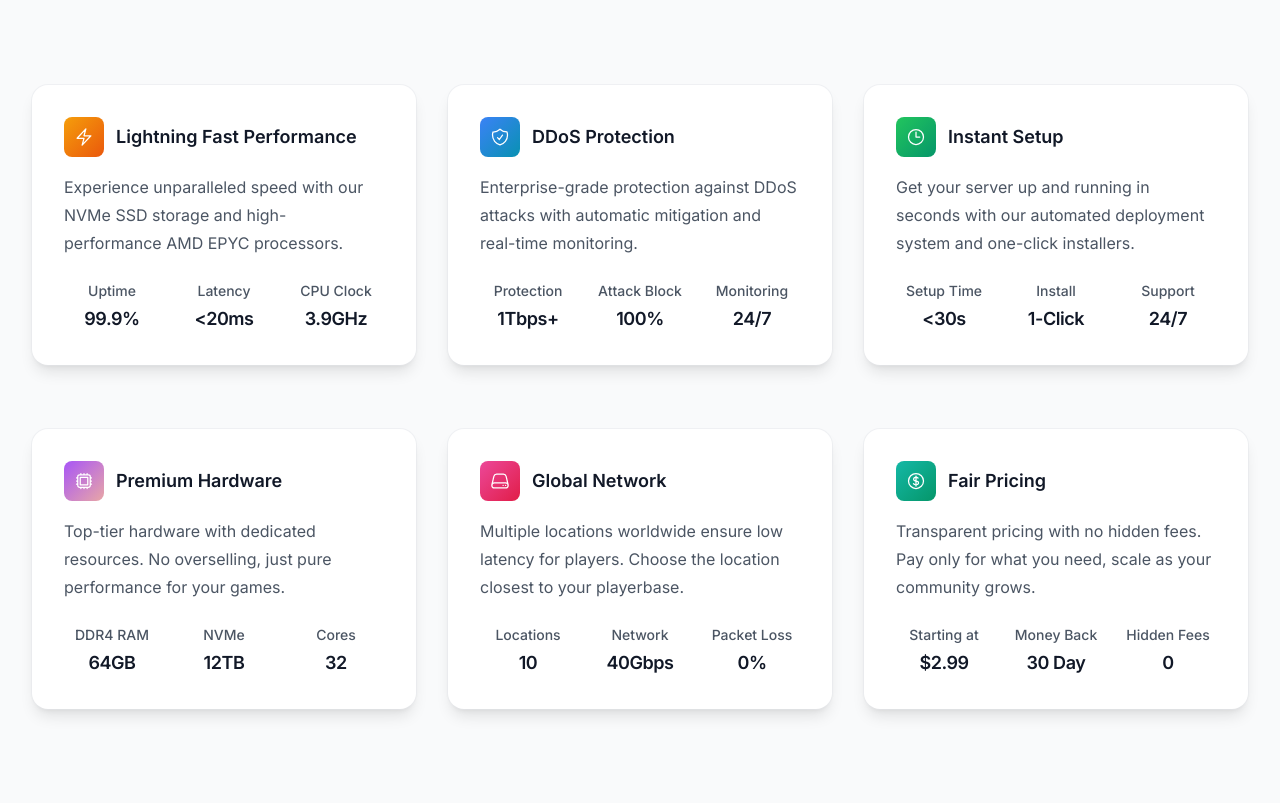
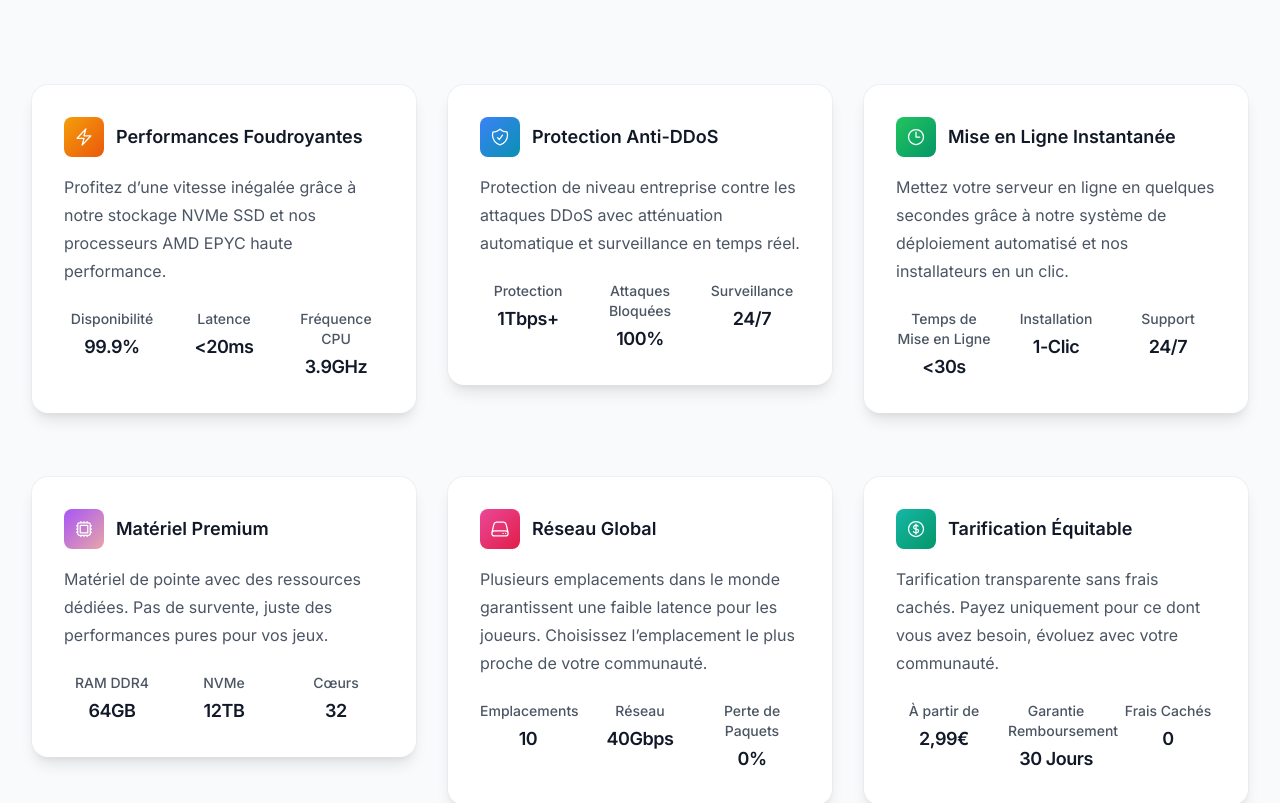
Before and after one commit to mlft9/vitrine-v2, a Next.js app: page / in a window 1280 px wide. Shown: the part 3920-4723 px from the top of the page. Built offline with nearby package versions, Linux system fonts and the light colour scheme.

Commit message:
fin avancement homepage

```diff
--- a/src/components/sections/Contact.tsx
+++ b/src/components/sections/Contact.tsx
@@ -93,7 +93,7 @@ export default function Contact() {
             <h3 className="mt-4 text-lg font-semibold text-gray-900 dark:text-white">Disponibilité</h3>
             <div className="mt-4 text-center space-y-2">
               <p className="text-base text-gray-500 dark:text-gray-400">
-                <span className="font-medium">Support Discord</span> 24h/24 et 7j/7 (Les réponses peuvent prendre plus de temps pendant les week-ends)
+                <span className="font-medium">Support Discord</span> 24h/24 et 7j/7 (Les réponses peuvent prendre plus de temps pendaznt l)
               </p>
             </div>
           </div>
--- a/src/components/sections/Features.tsx
+++ b/src/components/sections/Features.tsx
@@ -12,68 +12,68 @@ import {
 
 const features = [
   {
-    name: 'Lightning Fast Performance',
-    description: 'Experience unparalleled speed with our NVMe SSD storage and high-performance AMD EPYC processors.',
+    name: 'Performances Foudroyantes',
+    description: 'Profitez d’une vitesse inégalée grâce à notre stockage NVMe SSD et nos processeurs AMD EPYC haute performance.',
     icon: BoltIcon,
     stats: [
-      { value: '99.9%', label: 'Uptime' },
-      { value: '<20ms', label: 'Latency' },
-      { value: '3.9GHz', label: 'CPU Clock' },
+      { value: '99.9%', label: 'Disponibilité' },
+      { value: '<20ms', label: 'Latence' },
+      { value: '3.9GHz', label: 'Fréquence CPU' },
     ],
     gradient: 'from-amber-500 to-orange-600',
   },
   {
-    name: 'DDoS Protection',
-    description: 'Enterprise-grade protection against DDoS attacks with automatic mitigation and real-time monitoring.',
+    name: 'Protection Anti-DDoS',
+    description: 'Protection de niveau entreprise contre les attaques DDoS avec atténuation automatique et surveillance en temps réel.',
     icon: ShieldCheckIcon,
     stats: [
       { value: '1Tbps+', label: 'Protection' },
-      { value: '100%', label: 'Attack Block' },
-      { value: '24/7', label: 'Monitoring' },
+      { value: '100%', label: 'Attaques Bloquées' },
+      { value: '24/7', label: 'Surveillance' },
     ],
     gradient: 'from-blue-500 to-cyan-600',
   },
   {
-    name: 'Instant Setup',
-    description: 'Get your server up and running in seconds with our automated deployment system and one-click installers.',
+    name: 'Mise en Ligne Instantanée',
+    description: 'Mettez votre serveur en ligne en quelques secondes grâce à notre système de déploiement automatisé et nos installateurs en un clic.',
     icon: ClockIcon,
     stats: [
-      { value: '<30s', label: 'Setup Time' },
-      { value: '1-Click', label: 'Install' },
+      { value: '<30s', label: 'Temps de Mise en Ligne' },
+      { value: '1-Clic', label: 'Installation' },
       { value: '24/7', label: 'Support' },
     ],
     gradient: 'from-green-500 to-emerald-600',
   },
   {
-    name: 'Premium Hardware',
-    description: 'Top-tier hardware with dedicated resources. No overselling, just pure performance for your games.',
+    name: 'Matériel Premium',
+    description: 'Matériel de pointe avec des ressources dédiées. Pas de survente, juste des performances pures pour vos jeux.',
     icon: CpuChipIcon,
     stats: [
-      { value: '64GB', label: 'DDR4 RAM' },
+      { value: '64GB', label: 'RAM DDR4' },
       { value: '12TB', label: 'NVMe' },
-      { value: '32', label: 'Cores' },
+      { value: '32', label: 'Cœurs' },
     ],
     gradient: 'from-purple-500 to-primary-400',
   },
   {
-    name: 'Global Network',
-    description: 'Multiple locations worldwide ensure low latency for players. Choose the location closest to your playerbase.',
+    name: 'Réseau Global',
+    description: 'Plusieurs emplacements dans le monde garantissent une faible latence pour les joueurs. Choisissez l’emplacement le plus proche de votre communauté.',
     icon: ServerIcon,
     stats: [
-      { value: '10', label: 'Locations' },
-      { value: '40Gbps', label: 'Network' },
-      { value: '0%', label: 'Packet Loss' },
+      { value: '10', label: 'Emplacements' },
+      { value: '40Gbps', label: 'Réseau' },
+      { value: '0%', label: 'Perte de Paquets' },
     ],
     gradient: 'from-pink-500 to-rose-600',
   },
   {
-    name: 'Fair Pricing',
-    description: 'Transparent pricing with no hidden fees. Pay only for what you need, scale as your community grows.',
+    name: 'Tarification Équitable',
+    description: 'Tarification transparente sans frais cachés. Payez uniquement pour ce dont vous avez besoin, évoluez avec votre communauté.',
     icon: CurrencyDollarIcon,
     stats: [
-      { value: '$2.99', label: 'Starting at' },
-      { value: '30 Day', label: 'Money Back' },
-      { value: '0', label: 'Hidden Fees' },
+      { value: '2,99€', label: 'À partir de' },
+      { value: '30 Jours', label: 'Garantie Remboursement' },
+      { value: '0', label: 'Frais Cachés' },
     ],
     gradient: 'from-teal-500 to-emerald-600',
   },
@@ -90,13 +90,13 @@ export default function Features() {
             transition={{ duration: 0.5 }}
           >
             <h2 className="text-base font-semibold leading-7 text-primary-400 dark:text-primary-300">
-              Why Choose Us
+              Pourquoi nous choisir ?
             </h2>
             <p className="mt-2 text-3xl font-bold tracking-tight text-gray-900 dark:text-white sm:text-4xl">
-              Premium Game Hosting Experience
+              L'expérience FrozenHost
             </p>
             <p className="mt-6 text-lg leading-8 text-gray-600 dark:text-gray-300">
-              Experience the difference with our cutting-edge infrastructure and premium features designed for serious gamers.
+              Découvrez la différence avec notre infrastructure de pointe et nos fonctionnalités premium conçues pour vous.
             </p>
           </motion.div>
         </div>
```
